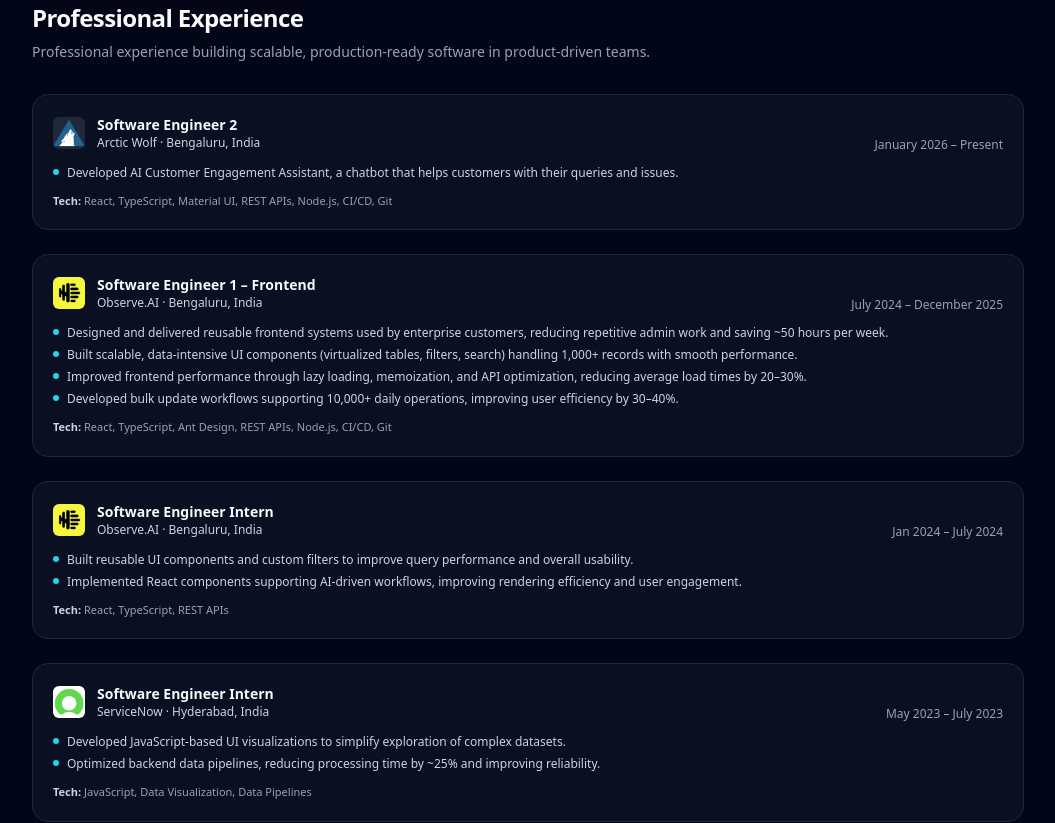
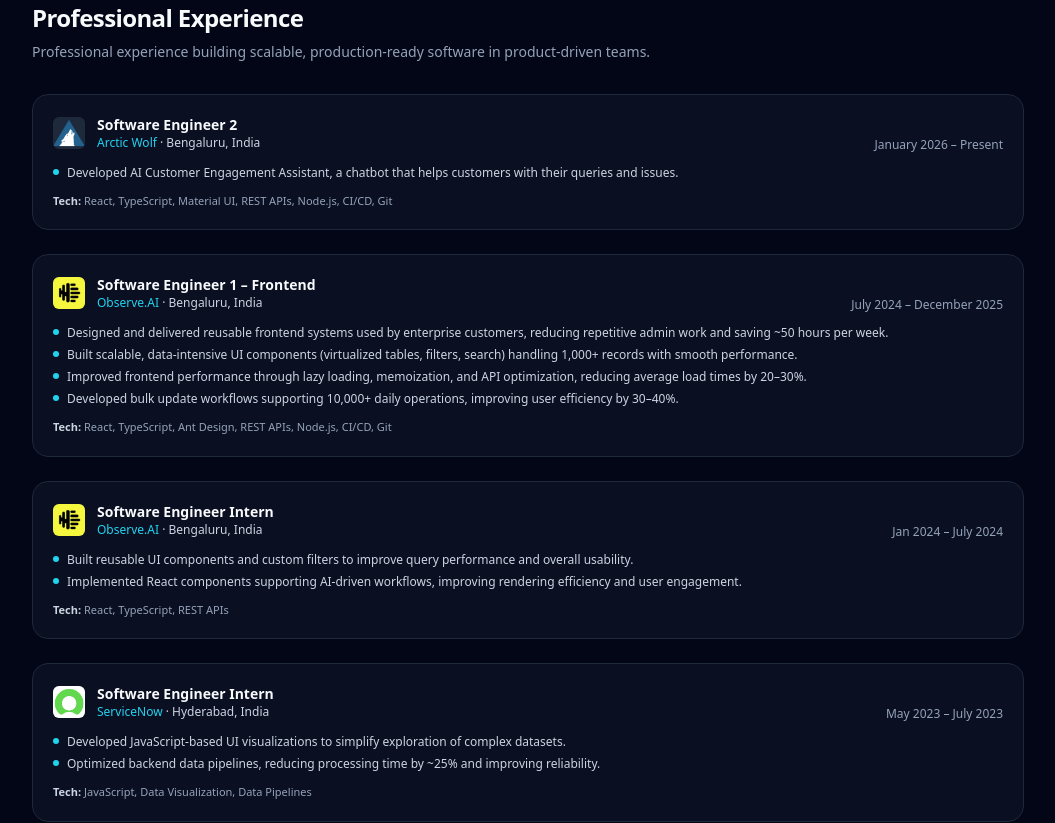
Before and after one commit to Wagisha29/Wagisha-portfolio, a React (Vite) app: page / in a window 1280 px wide. Shown: the part 2940-3763 px from the top of the page, without its empty margins (112-1167 px from the left). Built offline with nearby package versions, Linux system fonts and the light colour scheme.

Commit message:
made company name as a clickable links of thier website

```diff
--- a/src/components/Experience.jsx
+++ b/src/components/Experience.jsx
@@ -2,6 +2,7 @@
 const experiences = [
   {
     company: "Arctic Wolf",
+    companyUrl: "https://arcticwolf.com",
     role: "Software Engineer 2",
     period: "January 2026 – Present",
     location: "Bengaluru, India",
@@ -13,6 +14,7 @@ const experiences = [
   },
   {
     company: "Observe.AI",
+    companyUrl: "https://www.observe.ai",
     role: "Software Engineer 1 – Frontend",
     period: "July 2024 – December 2025",
     location: "Bengaluru, India",
@@ -27,6 +29,7 @@ const experiences = [
   },
   {
     company: "Observe.AI",
+    companyUrl: "https://www.observe.ai",
     role: "Software Engineer Intern",
     period: "Jan 2024 – July 2024",
     location: "Bengaluru, India",
@@ -39,6 +42,7 @@ const experiences = [
   },
   {
     company: "ServiceNow",
+    companyUrl: "https://www.servicenow.com",
     role: "Software Engineer Intern",
     period: "May 2023 – July 2023",
     location: "Hyderabad, India",
@@ -51,9 +55,10 @@ const experiences = [
   },
   {
     company: "Microsoft",
+    companyUrl: "https://www.microsoft.com",
     role: "Software Engineer Intern",
     period: "May 2022 – July 2022",
-    location: "Remote",
+    location: "Hyderabad, India",
     logo: "Microsoft_logo.webp",
     highlights: [
       "Built a recommendation system using similarity-based algorithms to deliver personalized results.",
@@ -98,7 +103,19 @@ export default function Experience() {
                       {exp.role}
                     </h3>
                     <p className="text-xs text-slate-300">
-                      {exp.company} · {exp.location}
+                      {exp.companyUrl ? (
+                        <a
+                          href={exp.companyUrl}
+                          target="_blank"
+                          rel="noopener noreferrer"
+                          className="text-cyan-400 hover:text-cyan-300 hover:underline transition-colors"
+                        >
+                          {exp.company}
+                        </a>
+                      ) : (
+                        exp.company
+                      )}{" "}
+                      · {exp.location}
                     </p>
                   </div>
                 </div>
```
